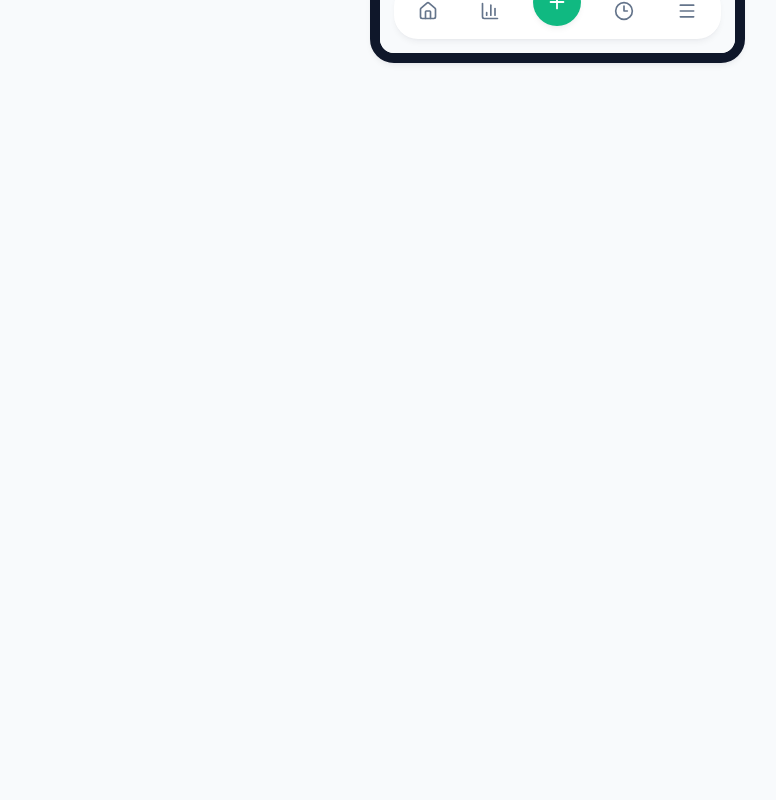
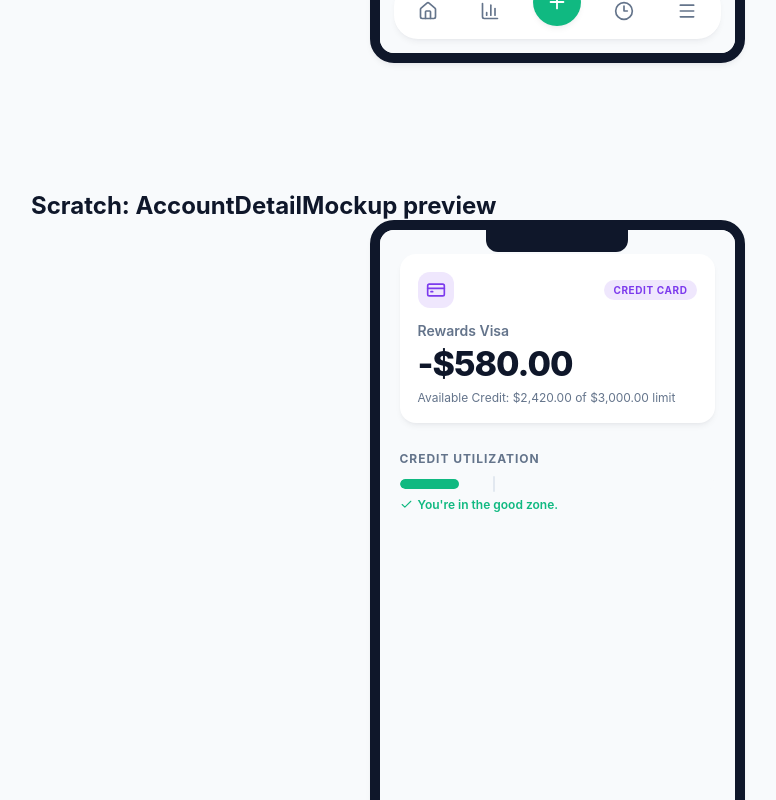
Before and after one commit to chrisglw/financial-app-demo, a React (Vite) app: page / in a window 1280 px wide. Shown: the part 2880-3680 px from the top of the page, without its empty margins (83-859 px from the left). Before the commit the page ends 3007 px from the top, so only its background shows below. Built offline with nearby package versions, Linux system fonts and the light colour scheme.

Commit message:
Add account detail mockup with utilization bar

```diff
--- a/src/App.jsx
+++ b/src/App.jsx
@@ -6,6 +6,7 @@ import Footer from './sections/Footer'
 import PhoneFrame from './components/PhoneFrame'
 import DashboardMockup from './components/mockups/DashboardMockup'
 import StatsMockup from './components/mockups/StatsMockup'
+import AccountDetailMockup from './components/mockups/AccountDetailMockup'
 
 function App() {
   return (
@@ -29,6 +30,14 @@ function App() {
           <DashboardMockup />
         </PhoneFrame>
       </section>
+
+      {/* temporary: account detail mockup gets wired into FeatureSection in phase 13 */}
+      <section className="section">
+        <h2>Scratch: AccountDetailMockup preview</h2>
+        <PhoneFrame>
+          <AccountDetailMockup />
+        </PhoneFrame>
+      </section>
     </div>
   )
 }
--- /dev/null
+++ b/src/components/mockups/AccountDetailMockup.css
@@ -0,0 +1,115 @@
+.account-detail-mockup {
+  padding: 24px 20px;
+  display: flex;
+  flex-direction: column;
+}
+
+.account-detail-hero {
+  display: flex;
+  flex-direction: column;
+  padding: 18px;
+  border-radius: var(--radius-lg);
+  background: var(--color-bg-surface);
+  box-shadow: var(--shadow-md);
+}
+
+.account-detail-hero-top {
+  display: flex;
+  align-items: center;
+  justify-content: space-between;
+}
+
+.account-detail-icon {
+  width: 36px;
+  height: 36px;
+  display: flex;
+  align-items: center;
+  justify-content: center;
+  border-radius: var(--radius-md);
+  background: rgba(124, 58, 237, 0.12);
+  color: #7c3aed;
+}
+
+.account-detail-type-badge {
+  padding: 4px 9px;
+  border-radius: 999px;
+  background: rgba(124, 58, 237, 0.12);
+  color: #7c3aed;
+  font-size: 10px;
+  font-weight: 700;
+  letter-spacing: 0.06em;
+  text-transform: uppercase;
+}
+
+.account-detail-name {
+  margin-top: 14px;
+  font-size: 14px;
+  font-weight: 600;
+  color: var(--color-text-muted);
+}
+
+.account-detail-balance {
+  margin-top: 4px;
+  font-size: 34px;
+  font-weight: 800;
+  letter-spacing: -0.03em;
+  color: var(--color-text-main);
+}
+
+.account-detail-caption {
+  margin-top: 6px;
+  font-size: 12px;
+  color: var(--color-text-muted);
+}
+
+.account-detail-utilization {
+  margin-top: 24px;
+}
+
+.account-detail-utilization-label {
+  font-size: 12px;
+  font-weight: 700;
+  letter-spacing: 0.08em;
+  text-transform: uppercase;
+  color: var(--color-text-muted);
+}
+
+.account-detail-utilization-track {
+  position: relative;
+  margin-top: 12px;
+  height: 10px;
+}
+
+.account-detail-utilization-fill-wrap {
+  height: 100%;
+  border-radius: 999px;
+  background: var(--color-bg-main);
+  overflow: hidden;
+}
+
+.account-detail-utilization-fill {
+  height: 100%;
+  border-radius: 999px;
+  background: var(--color-income);
+  transition: width 900ms ease-out;
+}
+
+.account-detail-utilization-tick {
+  position: absolute;
+  top: -3px;
+  bottom: -3px;
+  width: 2px;
+  border-radius: 1px;
+  background: var(--color-border);
+  transform: translateX(-50%);
+}
+
+.account-detail-utilization-caption {
+  display: flex;
+  align-items: center;
+  gap: 5px;
+  margin-top: 8px;
+  font-size: 12px;
+  font-weight: 600;
+  color: var(--color-income);
+}
--- /dev/null
+++ b/src/components/mockups/AccountDetailMockup.jsx
@@ -0,0 +1,56 @@
+import { Check, CreditCard } from 'lucide-react'
+import { accountDetail } from '../../data/sampleData'
+import { useInViewOnce } from '../../hooks/useInViewOnce'
+import './AccountDetailMockup.css'
+
+const UTILIZATION_TICK_PERCENT = 30
+
+function formatCurrency(amount) {
+  return `$${amount.toLocaleString('en-US', { minimumFractionDigits: 2, maximumFractionDigits: 2 })}`
+}
+
+function formatBalance(amount) {
+  const sign = amount < 0 ? '-' : ''
+  return `${sign}${formatCurrency(Math.abs(amount))}`
+}
+
+function AccountDetailMockup() {
+  const [ref, hasEntered] = useInViewOnce({ threshold: 0.4 })
+
+  return (
+    <div className="account-detail-mockup">
+      <div className="account-detail-hero">
+        <div className="account-detail-hero-top">
+          <div className="account-detail-icon">
+            <CreditCard size={20} />
+          </div>
+          <span className="account-detail-type-badge">{accountDetail.type}</span>
+        </div>
+        <span className="account-detail-name">{accountDetail.name}</span>
+        <span className="account-detail-balance">{formatBalance(accountDetail.balance)}</span>
+        <span className="account-detail-caption">
+          Available Credit: {formatCurrency(accountDetail.availableCredit)} of{' '}
+          {formatCurrency(accountDetail.creditLimit)} limit
+        </span>
+      </div>
+
+      <div className="account-detail-utilization" ref={ref}>
+        <span className="account-detail-utilization-label">Credit Utilization</span>
+        <div className="account-detail-utilization-track">
+          <div className="account-detail-utilization-fill-wrap">
+            <div
+              className="account-detail-utilization-fill"
+              style={{ width: hasEntered ? `${accountDetail.utilizationPercent}%` : '0%' }}
+            />
+          </div>
+          <div className="account-detail-utilization-tick" style={{ left: `${UTILIZATION_TICK_PERCENT}%` }} />
+        </div>
+        <span className="account-detail-utilization-caption">
+          <Check size={13} /> You&apos;re in the good zone.
+        </span>
+      </div>
+    </div>
+  )
+}
+
+export default AccountDetailMockup
```
